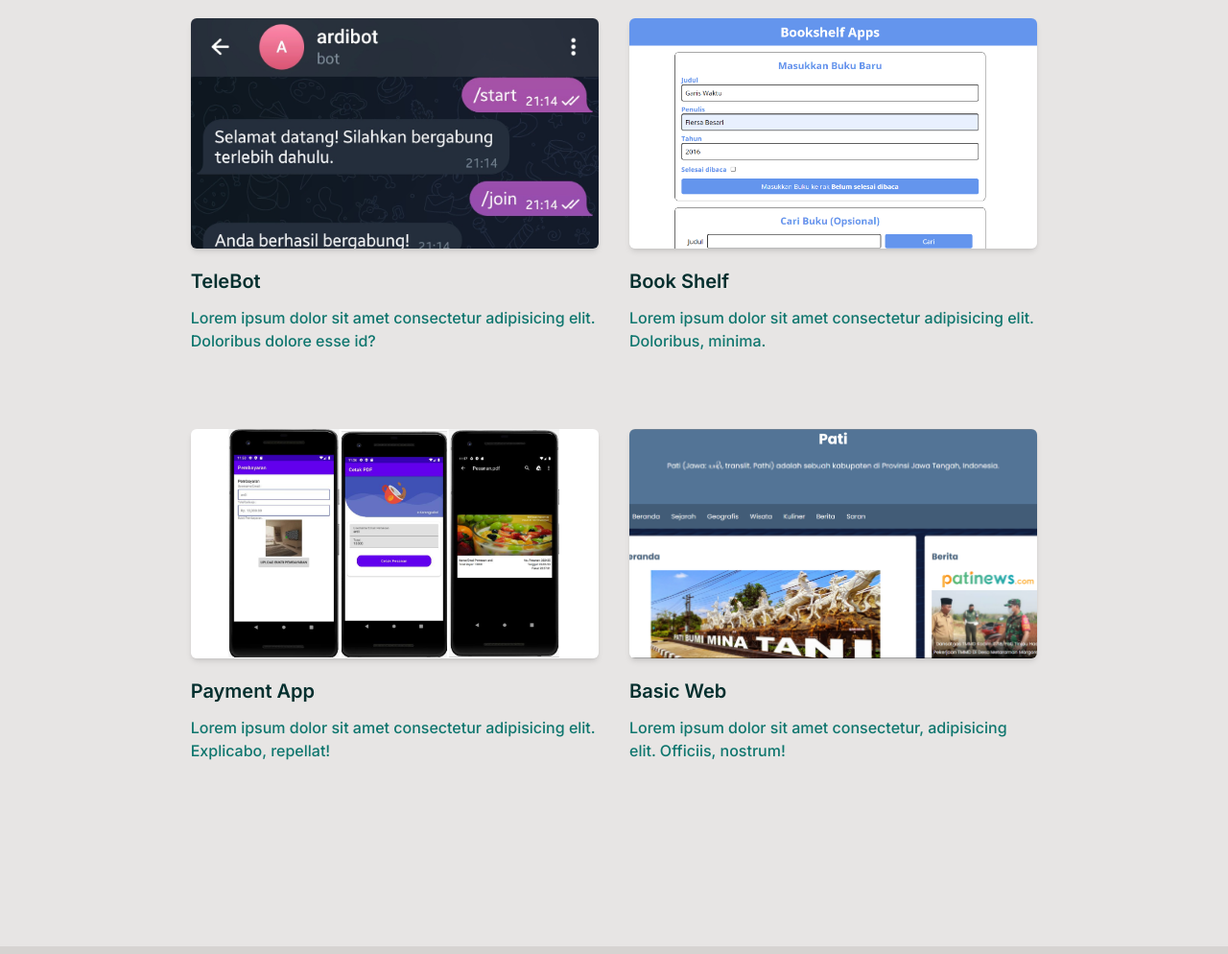
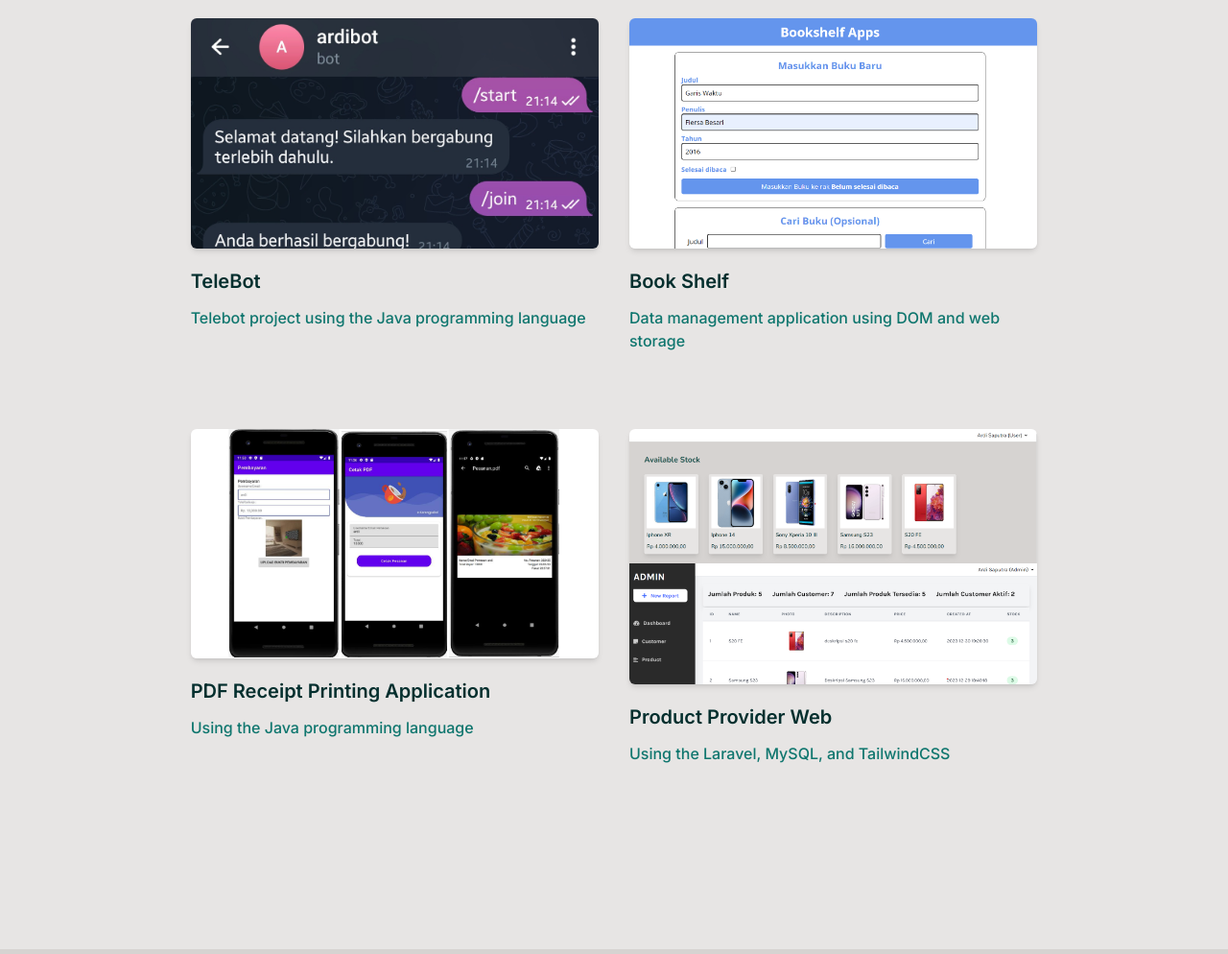
Before and after one commit to ardi0303/portfolio-tailwind, a website: page index.html in a window 1280 px wide. Shown: the part 1768-2762 px from the top of the page at 96% size. Drawn offline with Linux system fonts and the light colour scheme.

Commit message:
Update index.html

```diff
--- a/index.html
+++ b/index.html
@@ -83,7 +83,7 @@
                         <div class="w-full px-4 lg:w-1/2">
                             <div class="mt-10 lg:mt-9 mb-5">
                                 <h3 class="font-semibold text-teal-950 text-lg">My name is Ardi Saputra</h3>
-                                <p class="text-justify">In Semarang, Im is a undergraduate student with the Informatics Engineering study program from Dian Nuswantoro University and will complete my education in 2025. My focus in Informatics Engineering is as a Web Developer, especially a Front End Developer.</p>
+                                <p class="text-justify">Lorem ipsum dolor sit amet consectetur adipisicing elit. Assumenda itaque aperiam a eveniet praesentium vel ipsam similique, ratione accusamus fugit neque veritatis ullam, laboriosam facere minus? Placeat nisi reprehenderit corporis voluptatem maiores non, ipsum dignissimos obcaecati natus alias perferendis minima numquam distinctio omnis doloribus nihil veritatis dolore voluptatibus qui! Facilis?</p>
                             </div>
                             <div class="mt-5 lg:mt-4 mb-5">
                                 <span class="font-semibold text-lg text-teal-950 hover:text-teal-800 hover:font-bold hover:cursor-pointer border-b border-black mr-3" id="skills">Skills</span>
@@ -94,7 +94,9 @@
                                     <li>JavaScript</li>
                                     <li>PHP</li>
                                     <li>Java</li>
-                                    <li>Tailwind</li>
+                                    <li>Laravel</li>
+                                    <li>TailwindCSS</li>
+                                    <li>Bootstrap</li>
                                 </ul>
                             </div>
                             <div class="flex items-center">
@@ -139,28 +141,28 @@
                             <img class="modalTrigger cursor-pointer" src="dist/img/telebot.jpg" alt="Telebot" width="w-full">
                         </div>
                         <h3 class="font-semibold text-teal-950 text-xl mt-5 mb-3">TeleBot</h3>
-                        <p class="font-medium text-base text-secondary">Lorem ipsum dolor sit amet consectetur adipisicing elit. Doloribus dolore esse id?</p>
+                        <p class="font-medium text-base text-secondary">Telebot project using the Java programming language</p>
                     </div>
                     <div class="mb-12 p-4 md:w-1/2">
                         <div class="rounded-md shadow-md overflow-hidden transition duration-200 hover:scale-105 ease-in-out">
                             <img class="modalTrigger cursor-pointer" src="dist/img/bookshelf.png" alt="Book Shelf" width="w-full">
                         </div>
                         <h3 class="font-semibold text-teal-950 text-xl mt-5 mb-3">Book Shelf</h3>
-                        <p class="font-medium text-base text-secondary">Lorem ipsum dolor sit amet consectetur adipisicing elit. Doloribus, minima.</p>
+                        <p class="font-medium text-base text-secondary">Data management application using DOM and web storage</p>
                     </div>
                     <div class="mb-12 p-4 md:w-1/2">
                         <div class="rounded-md shadow-md overflow-hidden transition duration-200 hover:scale-105 ease-in-out">
                             <img class="modalTrigger cursor-pointer" src="dist/img/paymentapp.png" alt="Paymeny App" width="w-full">
                         </div>
-                        <h3 class="font-semibold text-teal-950 text-xl mt-5 mb-3">Payment App</h3>
-                        <p class="font-medium text-base text-secondary">Lorem ipsum dolor sit amet consectetur adipisicing elit. Explicabo, repellat!</p>
+                        <h3 class="font-semibold text-teal-950 text-xl mt-5 mb-3">PDF Receipt Printing Application</h3>
+                        <p class="font-medium text-base text-secondary">Using the Java programming language</p>
                     </div>
                     <div class="mb-12 p-4 md:w-1/2">
                         <div class="rounded-md shadow-md overflow-hidden transition duration-200 hover:scale-105 ease-in-out">
-                            <img class="modalTrigger cursor-pointer" src="dist/img/basicweb.png" alt="Basic Web" width="w-full">
+                            <img class="modalTrigger cursor-pointer" src="dist/img/productproviderweb.png" alt="Basic Web" width="w-full">
                         </div>
-                        <h3 class="font-semibold text-teal-950 text-xl mt-5 mb-3">Basic Web</h3>
-                        <p class="font-medium text-base text-secondary">Lorem ipsum dolor sit amet consectetur, adipisicing elit. Officiis, nostrum!</p>
+                        <h3 class="font-semibold text-teal-950 text-xl mt-5 mb-3">Product Provider Web</h3>
+                        <p class="font-medium text-base text-secondary">Using the Laravel, MySQL, and TailwindCSS</p>
                     </div>
                 </div>
             </div>
```
